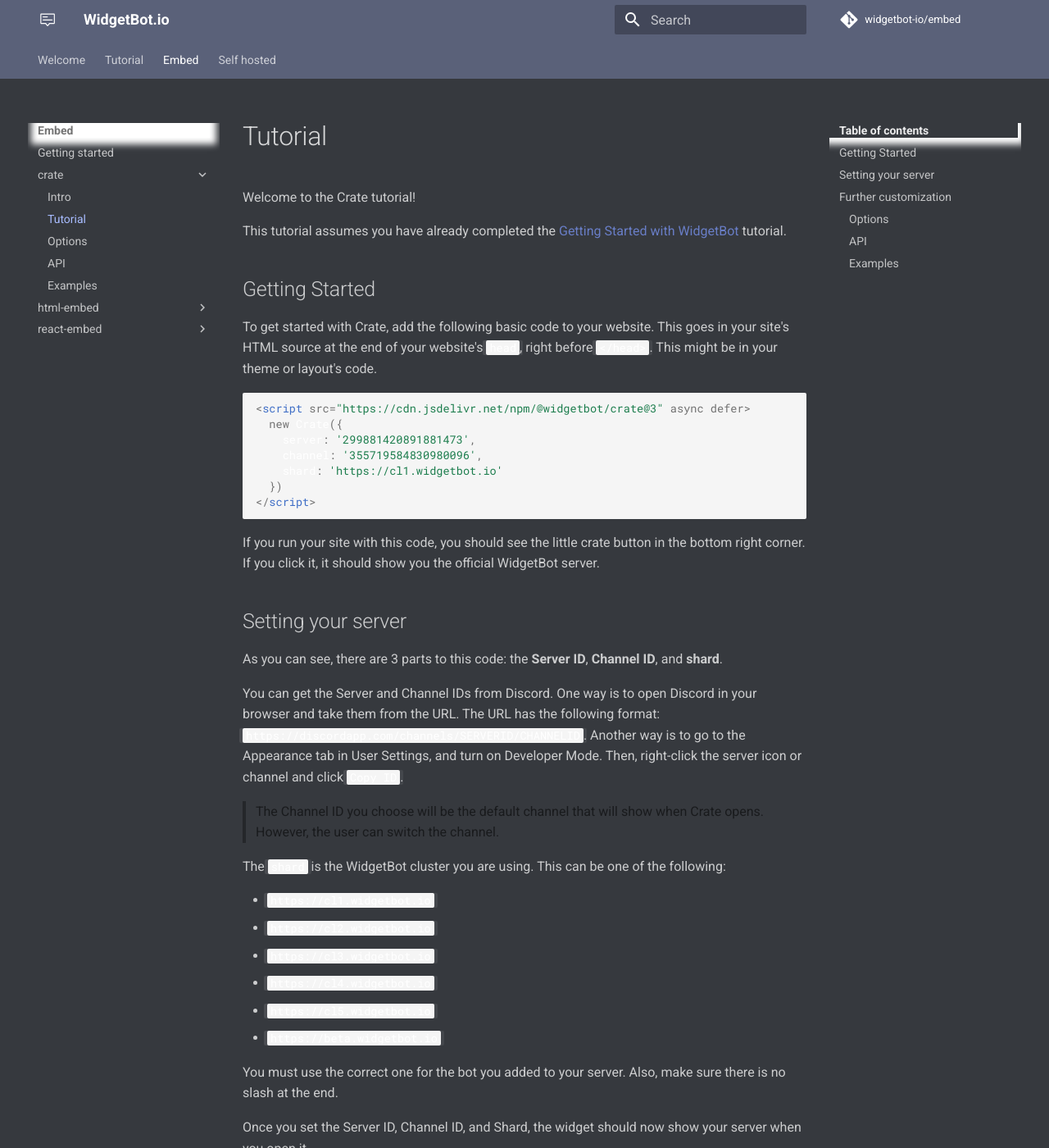
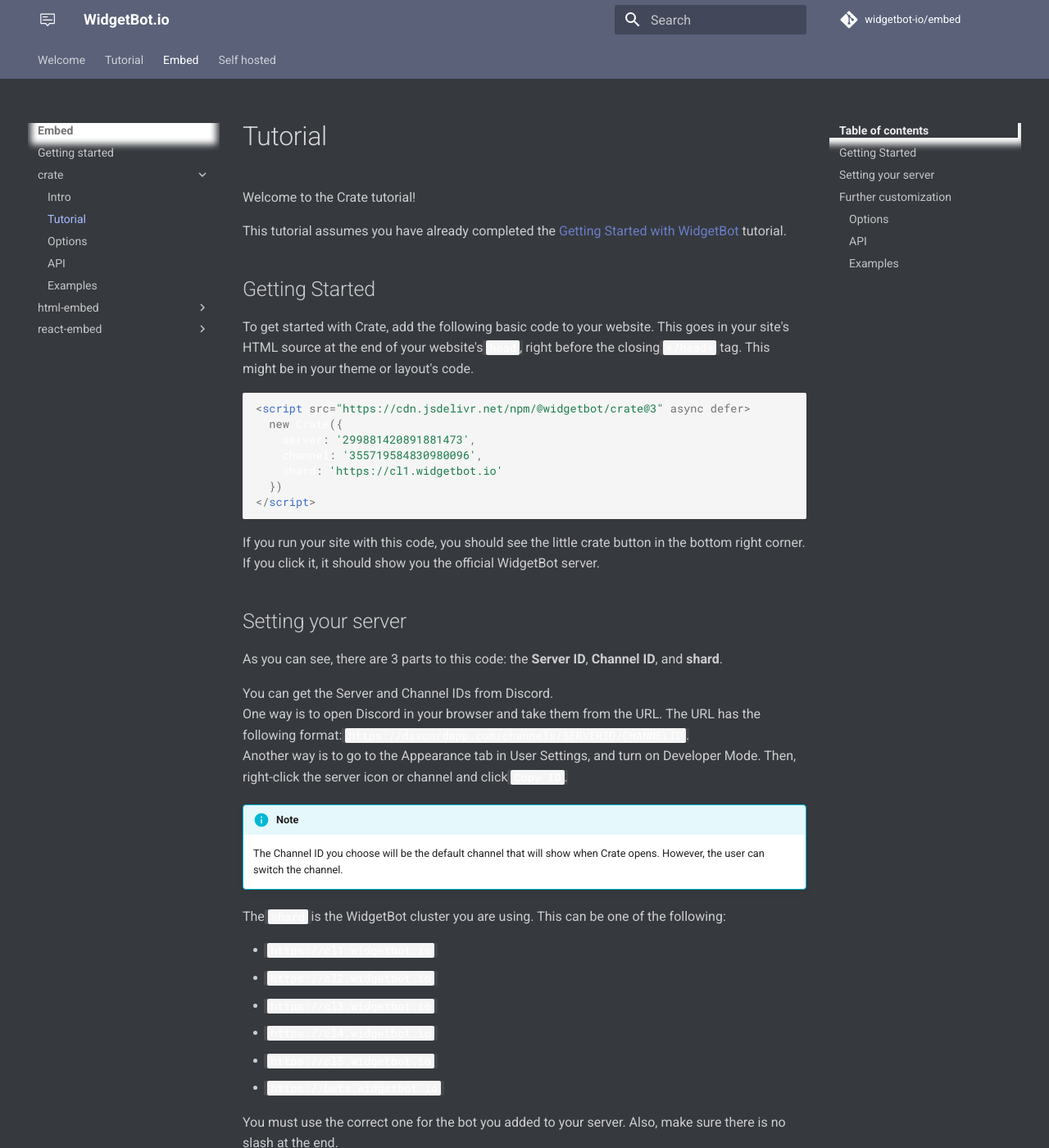
Before and after one commit to widgetbot-io/documentation, an MkDocs documentation site: the page built from docs/embed/crate/tutorial.md, in a window 1280 px wide and 1400 px high. Shown: the whole window at 82% size. Built offline with MkDocs 1.6.1 and Material for MkDocs 9.7.7, drawn with Linux system fonts in a browser that asks for light colours; a script that is not in the unit is left out; comment, search, counter and statistics services are not loaded; old or Windows-style settings are respelled for this version of MkDocs.

Commit message:
Fix some stuff

````diff
--- a/docs/embed/crate/tutorial.md
+++ b/docs/embed/crate/tutorial.md
@@ -4,7 +4,7 @@ This tutorial assumes you have already completed the [Getting Started with Widge
 
 ## Getting Started
 
-To get started with Crate, add the following basic code to your website. This goes in your site's HTML source at the end of your website's `head`, right before `</head>`. This might be in your theme or layout's code.
+To get started with Crate, add the following basic code to your website. This goes in your site's HTML source at the end of your website's `head`, right before the closing `</head>` tag. This might be in your theme or layout's code.
 
 ```html
 <script src="https://cdn.jsdelivr.net/npm/@widgetbot/crate@3" async defer>
@@ -22,9 +22,13 @@ If you run your site with this code, you should see the little crate button in t
 
 As you can see, there are 3 parts to this code: the **Server ID**, **Channel ID**, and **shard**.
 
-You can get the Server and Channel IDs from Discord. One way is to open Discord in your browser and take them from the URL. The URL has the following format: `https://discordapp.com/channels/SERVERID/CHANNELID`. Another way is to go to the Appearance tab in User Settings, and turn on Developer Mode. Then, right-click the server icon or channel and click `Copy ID`.
+You can get the Server and Channel IDs from Discord.
+One way is to open Discord in your browser and take them from the URL. The URL has the following format: `https://discordapp.com/channels/SERVERID/CHANNELID`.
+Another way is to go to the Appearance tab in User Settings, and turn on Developer Mode. Then, right-click the server icon or channel and click `Copy ID`.
 
-> The Channel ID you choose will be the default channel that will show when Crate opens. However, the user can switch the channel.
+!!! info "Note"
+
+    The Channel ID you choose will be the default channel that will show when Crate opens. However, the user can switch the channel.
 
 The `shard` is the WidgetBot cluster you are using. This can be one of the following:
 
````
Also changed, not shown: docs/tutorial/index.md (+2 -2 lines).
